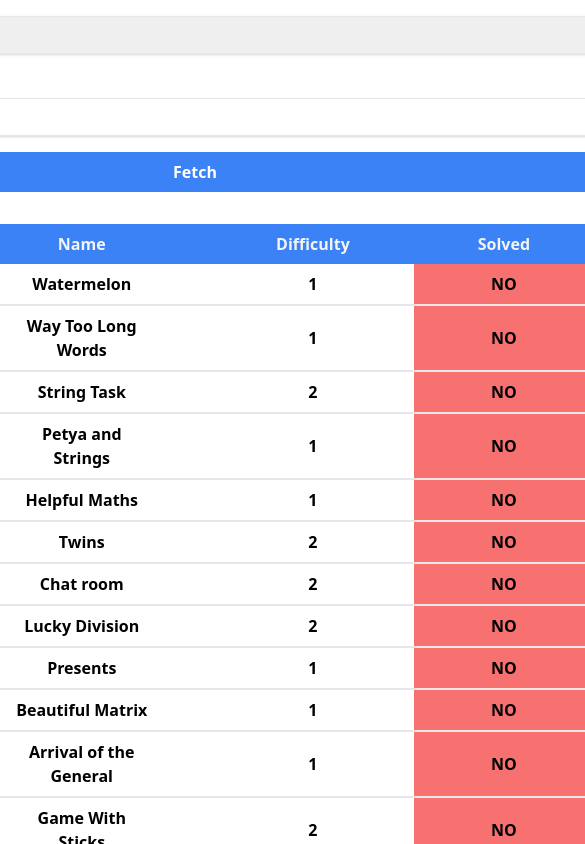
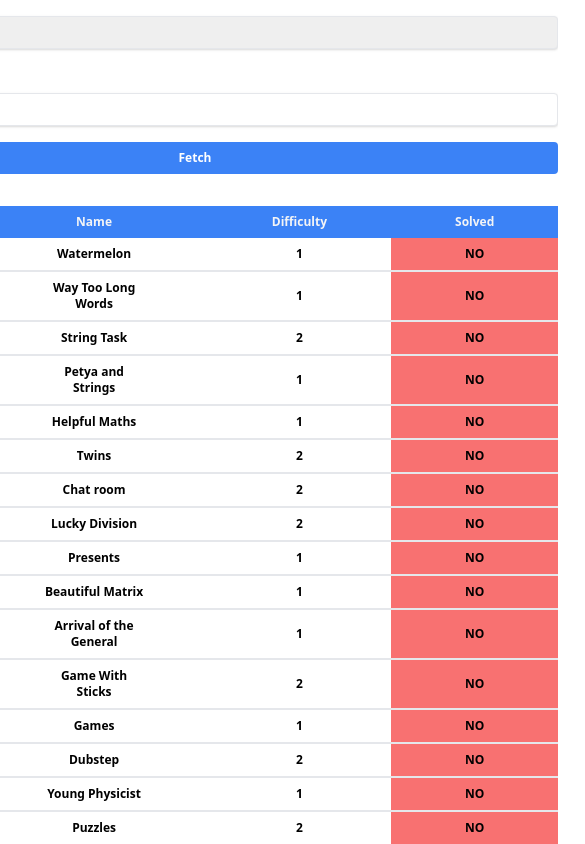
Before and after one commit to ajami1331/dynamic-a2oj-react-pwa-ts, a React (Create React App) app: page / in a window 390 px wide. Shown: the top 844 px of the page, 585 px wide, since content can reach past the window. Built offline with nearby package versions, Linux system fonts and the light colour scheme.

Commit message:
Fix mobile responsive

```diff
--- a/public/index.html
+++ b/public/index.html
@@ -21,7 +21,7 @@
       work correctly both with client-side routing and a non-root public URL.
       Learn how to configure a non-root public URL by running `npm run build`.
     -->
-    <title>React App</title>
+    <title>Dynamic A2OJ</title>
   </head>
   <body>
     <noscript>You need to enable JavaScript to run this app.</noscript>
--- a/src/App.tsx
+++ b/src/App.tsx
@@ -11,8 +11,8 @@ const App = () => {
   const [ladder, setLadder] = useState(ladderList[0].id);
   const [user, setUser] = useState(JSON.parse(window.localStorage.getItem('last-used-user') || '{}') || {});
   return (
-    <div className="flex flex-row min-h-screen justify-center items-center">
-      <div className="flex flex-col">
+    <div className="flex flex-row min-h-screen justify-center items-center text-xs sm:text-sm lg:text-base">
+      <div className="flex flex-col mb-10">
         <Selector
           name = "ladder"
           selectedValue = {ladder}
--- a/src/user-profile/user-profile.tsx
+++ b/src/user-profile/user-profile.tsx
@@ -30,7 +30,7 @@ const UserProfile = (props: any) => {
   const [username, setUsername] = useState(window.localStorage.getItem('last-used-username') || '');
   const [loading, setLoading] = useState(false);
   return (
-    <div className="flex flex-col">
+    <form className="flex flex-col">
       <div className="mt-4">
         <label className="block text-gray-700 text-sm font-bold mb-2" htmlFor="username">Username:</label>
         <input
@@ -42,16 +42,14 @@ const UserProfile = (props: any) => {
 
           </input>
         </div>
-      <button
+      <input type="submit" value="Fetch"
         disabled={loading}
         className={`${loading ? 'bg-gray-500 cursor-wait' : 'bg-blue-500 hover:bg-blue-700' }  text-white font-bold py-2 px-4 rounded my-4`}
-        onClick = {async() => await fetchUserProfile(username, props.setUser, setLoading)}>
-          Fetch
-      </button>
+        onClick = {async() => await fetchUserProfile(username, props.setUser, setLoading)} />
       <div className="flex justify-center mb-4">
         {loading && <Loader></Loader>}
       </div>
-    </div>
+    </form>
   )
 };
 export default UserProfile;
```
